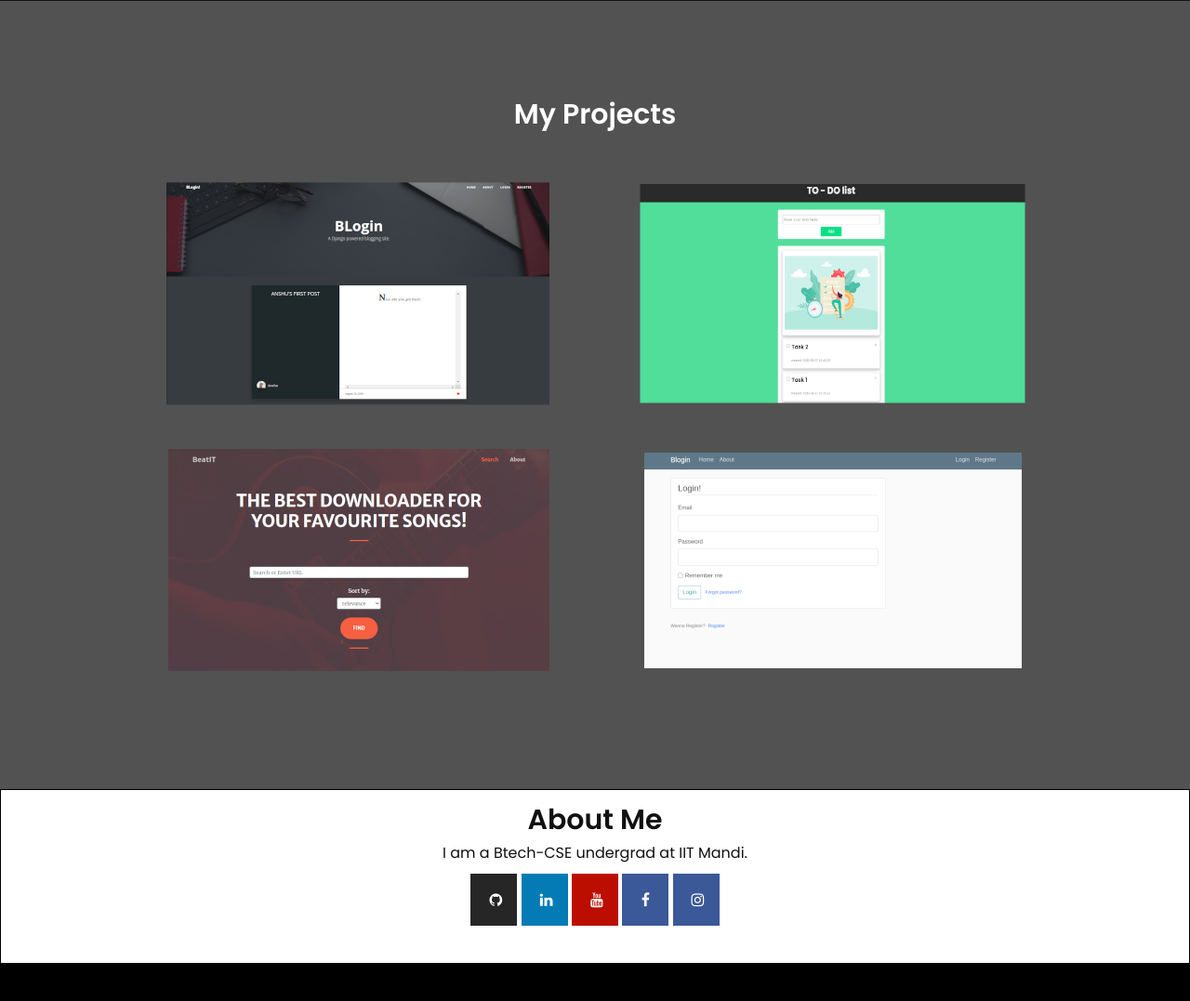
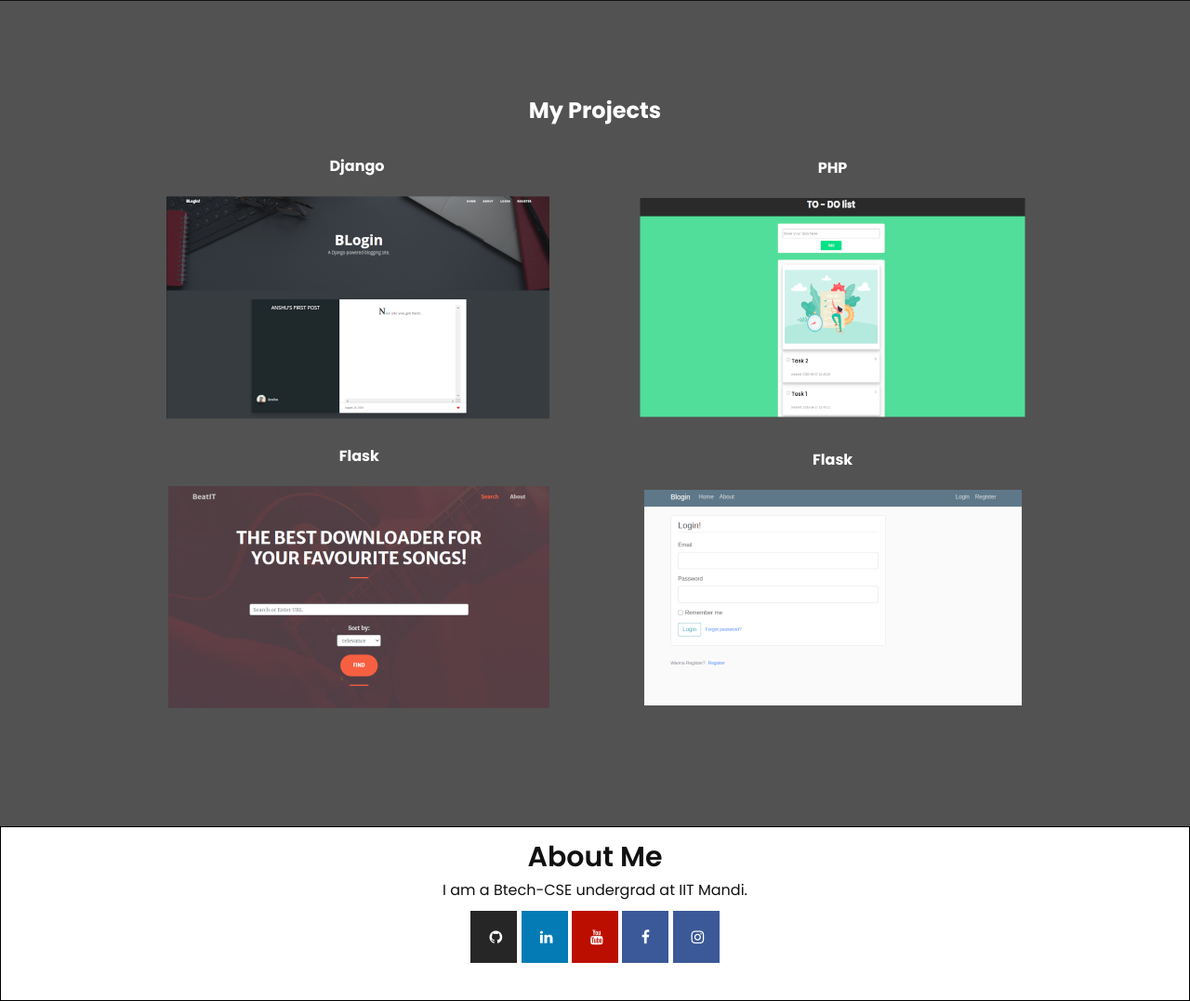
Before and after one commit to divyashk/Portfolio, a Flask app: page / in a window 1280 px wide. Shown: the part 1844-2921 px from the top of the page at 93% size. Before the commit the page ends 2880 px from the top, so only its background shows below. Run offline with Flask 2, Linux system fonts and the light colour scheme.

Commit message:
added title for each project

```diff
--- a/main.py
+++ b/main.py
@@ -10,4 +10,4 @@ def index():
 
 
 if __name__ == '__main__':
- app.run()
+ app.run(debug="True")
--- a/static/style.css
+++ b/static/style.css
@@ -7,6 +7,9 @@
     box-sizing: border-box;
     font-family: 'Poppins', sans-serif;
     scroll-behavior: smooth;
+}
+a{
+    text-decoration: none;
 }
 a:hover{
     color:#f8002f;
@@ -209,6 +212,11 @@ header.sticky ul li a{
     align-items: center;
     flex-wrap: wrap;
 
+}
+
+.work .content h4{
+
+    color: white;
 }
 .work .content .workBx{
     max-width: 500px;
--- a/templates/index.html
+++ b/templates/index.html
@@ -84,27 +84,32 @@
 
     <section class='work' id='work'>
         <div class='heading white'>
-            <h2>
+            <h1>
                 My Projects
-            </h2>
+            </h1>
         </div>
         <div class="content">
+
             <a href="http://dblog.divyasheel.com/">
+                <h4> Django </h4>
                 <div class="workBx">
                     <img src="../static/work/django.png" alt="">
                 </div>
             </a>
             <a href="http://todophp.divyasheel.com">
+                <h4> PHP </h4>
                 <div class="workBx">
                     <img src="../static/work/phptodo.png" alt="">
                 </div>
             </a>
             <a href="http://music.divyasheel.com">
+                <h4> Flask </h4>
                 <div class="workBx">
                     <img src="../static/work/beatit.png" alt="">
                 </div>
             </a>
             <a href="http://flaskblog.divyasheel.com">
+                <h4> Flask </h4>
                 <div class="workBx">
                     <img src="../static/work/flask.png" alt="">
                 </div>
```
